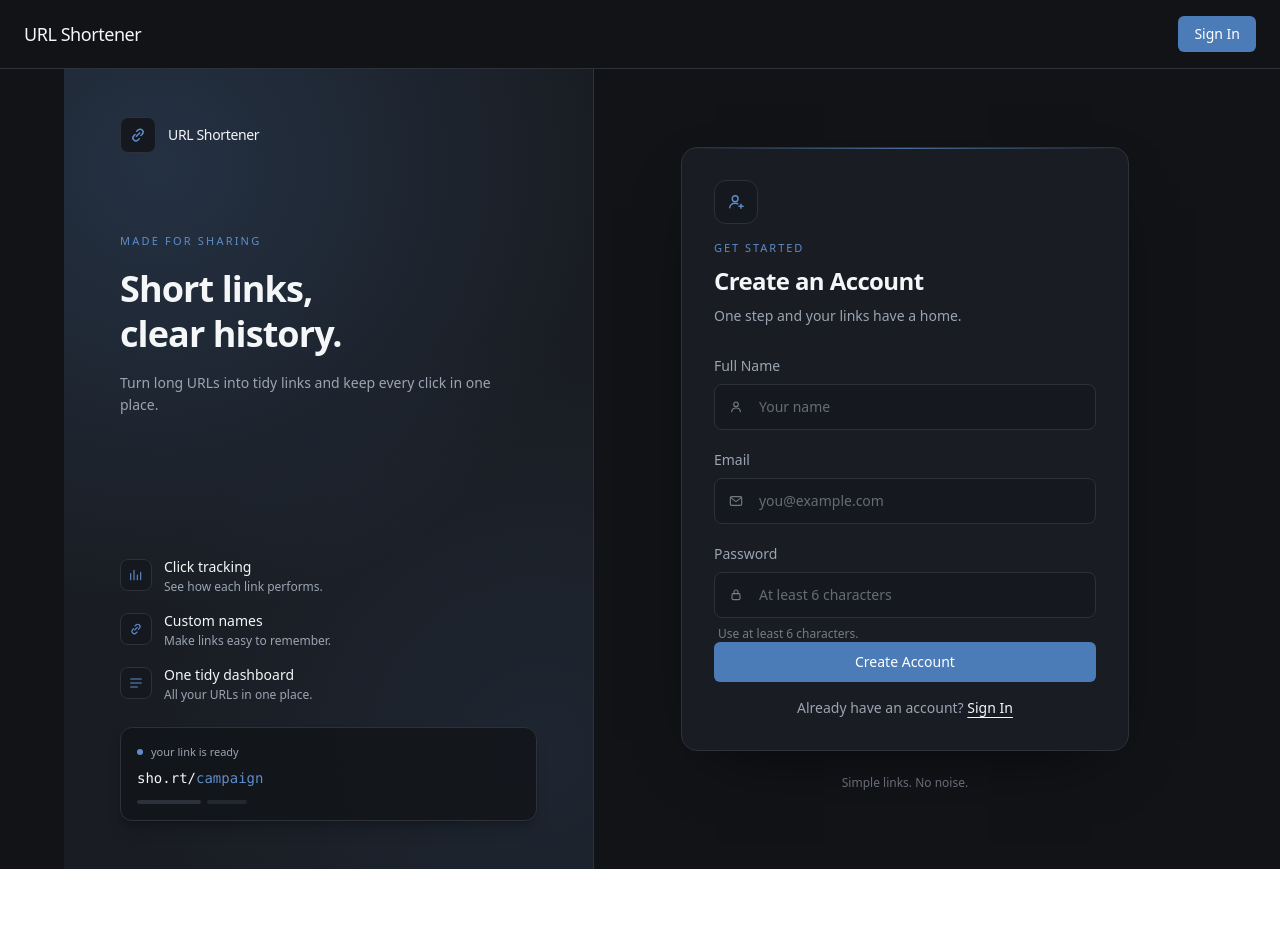
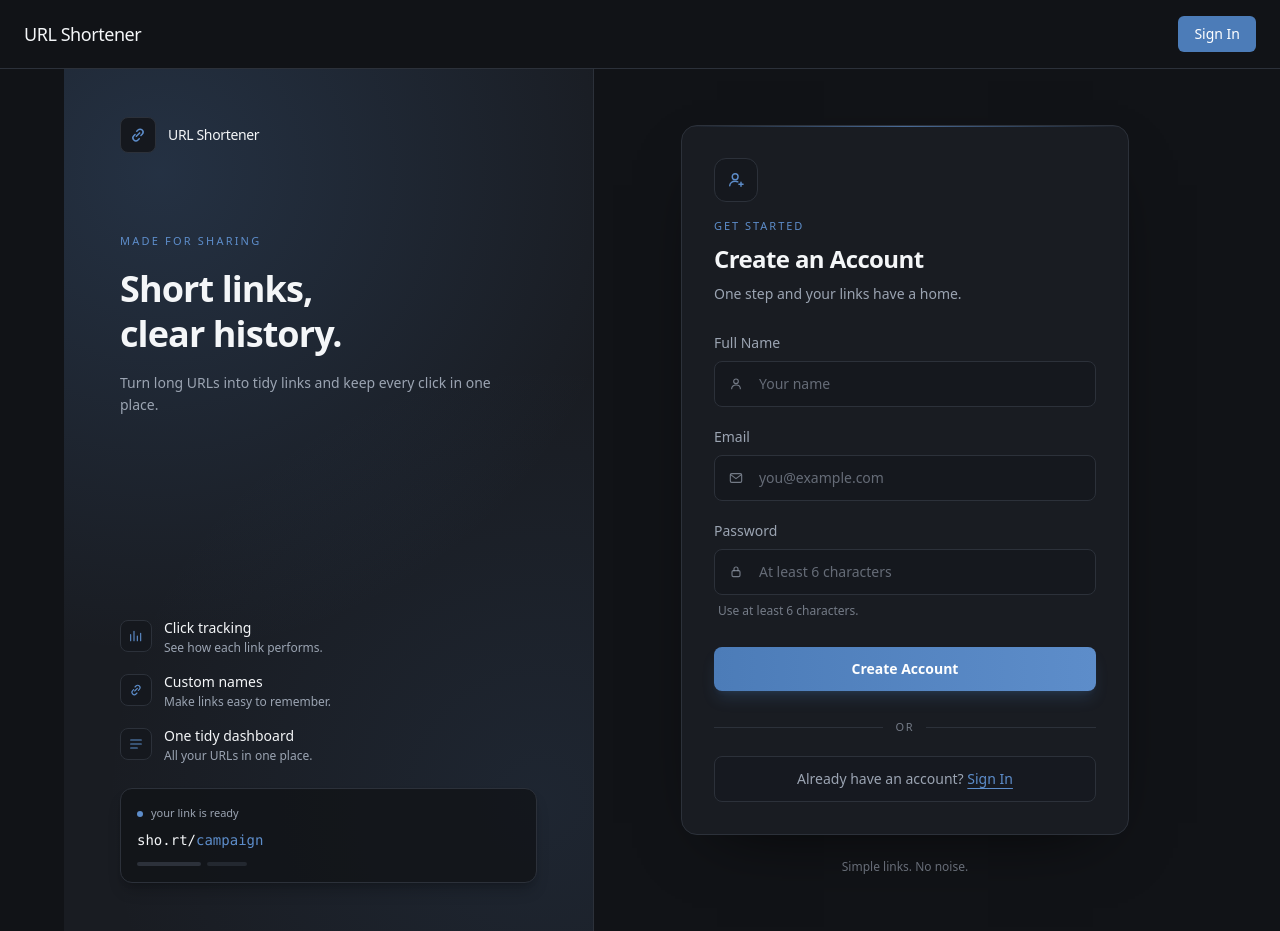
Before and after one commit to Exploring-glitch/URL-Shortener, a React (Vite) app in the folder frontend/: page /auth in a window 1280 px wide. Both pictures are taken after a click on the element "Sign Up". Before the commit the page ends 869 px from the top, so only its background shows below. Built offline with nearby package versions, Linux system fonts and the light colour scheme.

Commit message:
style(auth): restyle sign-up submit and switch row

```diff
--- a/frontend/src/components/Signup.jsx
+++ b/frontend/src/components/Signup.jsx
@@ -154,20 +154,24 @@ const SignupUser = ({ state }) => {
                 </div>
             </div>
 
-            <div className="flex items-center justify-between">
             <button
                 onClick={handleSubmit}
                 disabled={loading}
-                    className="bg-accent hover:bg-accent-strong text-white transition-colors duration-200 font-medium text-sm py-2.5 px-4 rounded-md focus:outline-none focus-visible:ring-2 focus-visible:ring-accent-strong disabled:opacity-50 w-full"
+                className="mt-7 w-full rounded-lg bg-gradient-to-r from-accent to-accent-strong py-3 text-sm font-semibold text-white shadow-lg shadow-accent/20 transition-[filter,transform] duration-200 hover:brightness-110 active:scale-[0.99] focus:outline-none focus-visible:ring-2 focus-visible:ring-accent-strong focus-visible:ring-offset-2 focus-visible:ring-offset-surface disabled:cursor-not-allowed disabled:opacity-50 disabled:hover:brightness-100"
             >
                 {loading ? 'Creating...' : 'Create Account'}
             </button>
+
+            <div className="mt-7 flex items-center gap-3">
+                <span className="h-px flex-1 bg-line" aria-hidden="true" />
+                <span className="text-[11px] uppercase tracking-[0.16em] text-muted/70">or</span>
+                <span className="h-px flex-1 bg-line" aria-hidden="true" />
             </div>
 
-            <div className="text-center mt-4">
+            <div className="mt-5 rounded-lg border border-line bg-field/60 px-4 py-3 text-center">
                 <p className="text-sm text-muted">
                     Already have an account?{' '}
-                    <span onClick={() => state(true)} className="cursor-pointer text-ink underline underline-offset-4 hover:text-ink/80 transition-colors">Sign In</span>
+                    <span onClick={() => state(true)} className="cursor-pointer font-medium text-accent-strong underline underline-offset-4 transition-colors hover:text-ink">Sign In</span>
                 </p>
             </div>
         </div>
```
Lines whose indentation alone changed are shown as unchanged.
